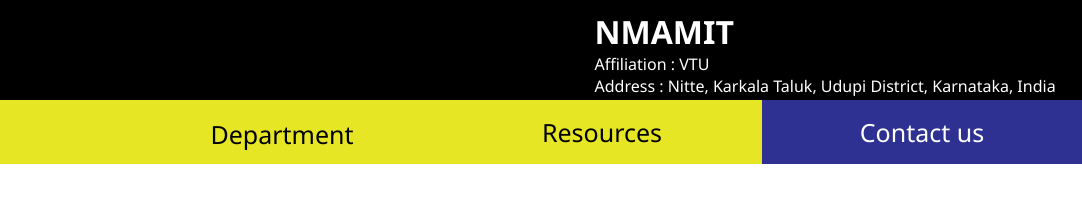
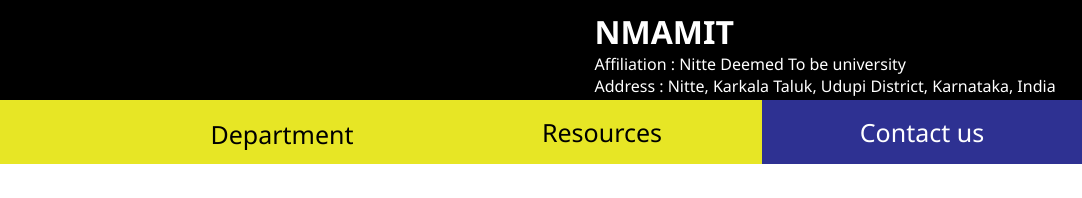
Before and after one commit to Abhi-Cric360/1b-college-website, a plain HTML site: page us.html in a window 1280 px wide. Shown: the top 198 px of the page, 198-1280 px from the left. Drawn offline with Linux system fonts and the light colour scheme.

Commit message:
Update us.html

```diff
--- a/us.html
+++ b/us.html
@@ -16,7 +16,7 @@
         </div>
         <div class="name">
             <h1>NMAMIT</h1>
-            <p>Affiliation : VTU</p>
+                        <p>Affiliation : Nitte Deemed To be university</p>
             <p>Address : Nitte, Karkala Taluk, Udupi District, Karnataka, India</p>
         </div>
     </header>
@@ -74,4 +74,5 @@
 
 </body>
 
+
 </html>
```
